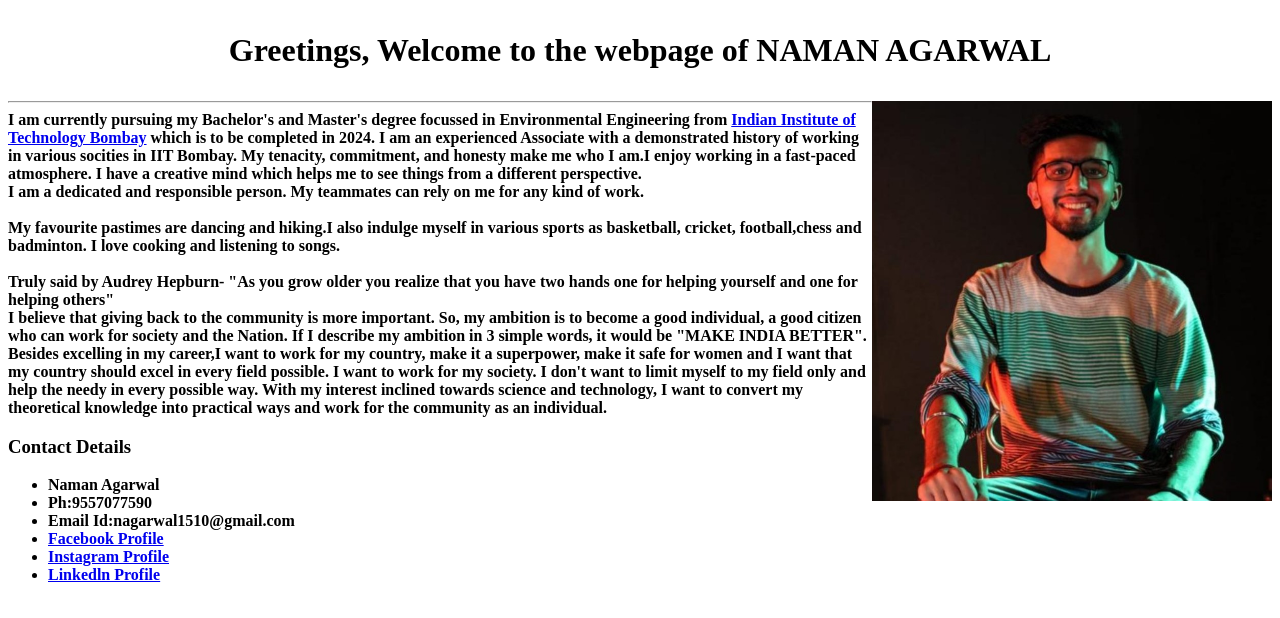
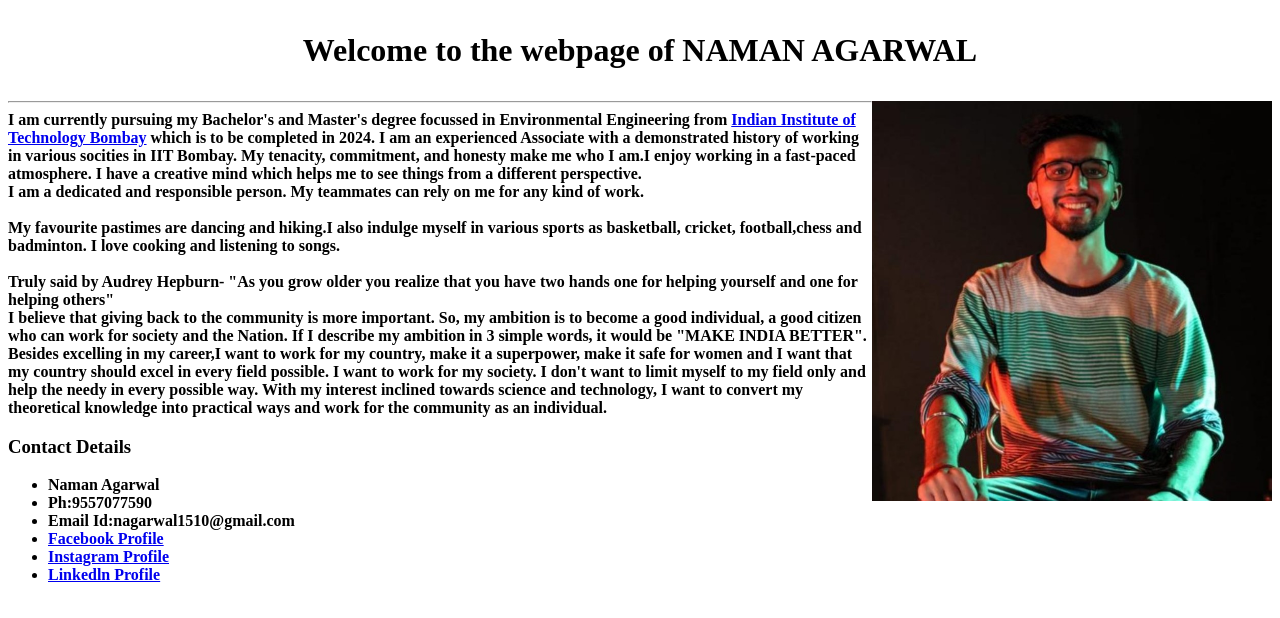
Before and after one commit to nagarwal1510/19D180017_WEB_DEV, a plain HTML site: page index.html in a window 1280 px wide. Drawn offline with Linux system fonts and the light colour scheme.

Commit message:
Update index.html

```diff
--- a/index.html
+++ b/index.html
@@ -4,7 +4,7 @@
         <title>About Me</title>
     </head>
     <body>
-       <center> <h1><P><b><b>Greetings, Welcome to the webpage of NAMAN AGARWAL</b></b></P></h1></center>
+       <center> <h1><P><b><b>Welcome to the webpage of NAMAN AGARWAL</b></b></P></h1></center>
 <img src="19D180017.jpg" alt=Naman Agarwal" style="float:right;width:400px;height:400px;"> <p>
 <b><hr>
 I am currently pursuing my Bachelor's and Master's degree focussed in Environmental Engineering from  <a href="http://www.iitb.ac.in/">Indian Institute of Technology Bombay</a> which is to be completed in 2024.
```
